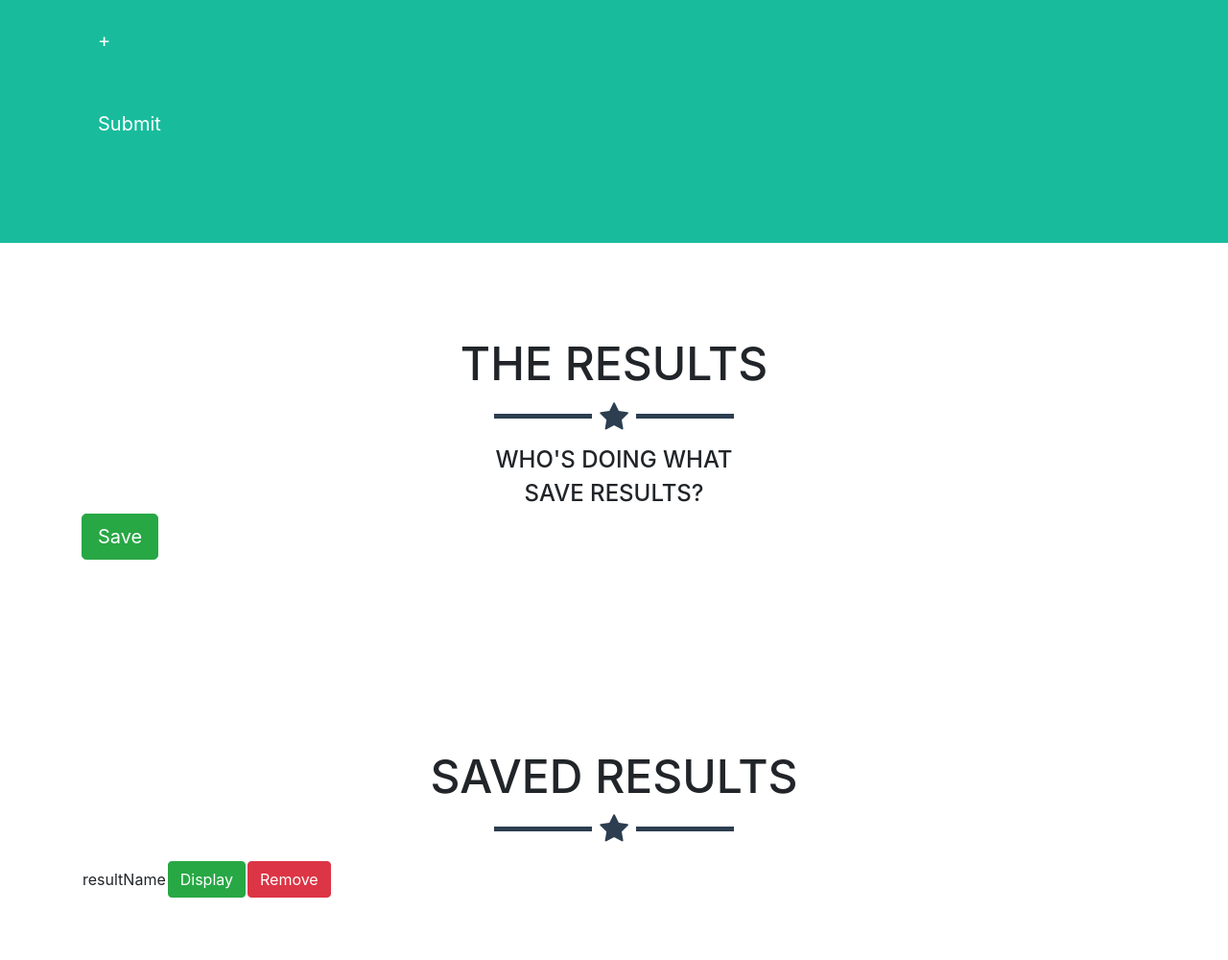
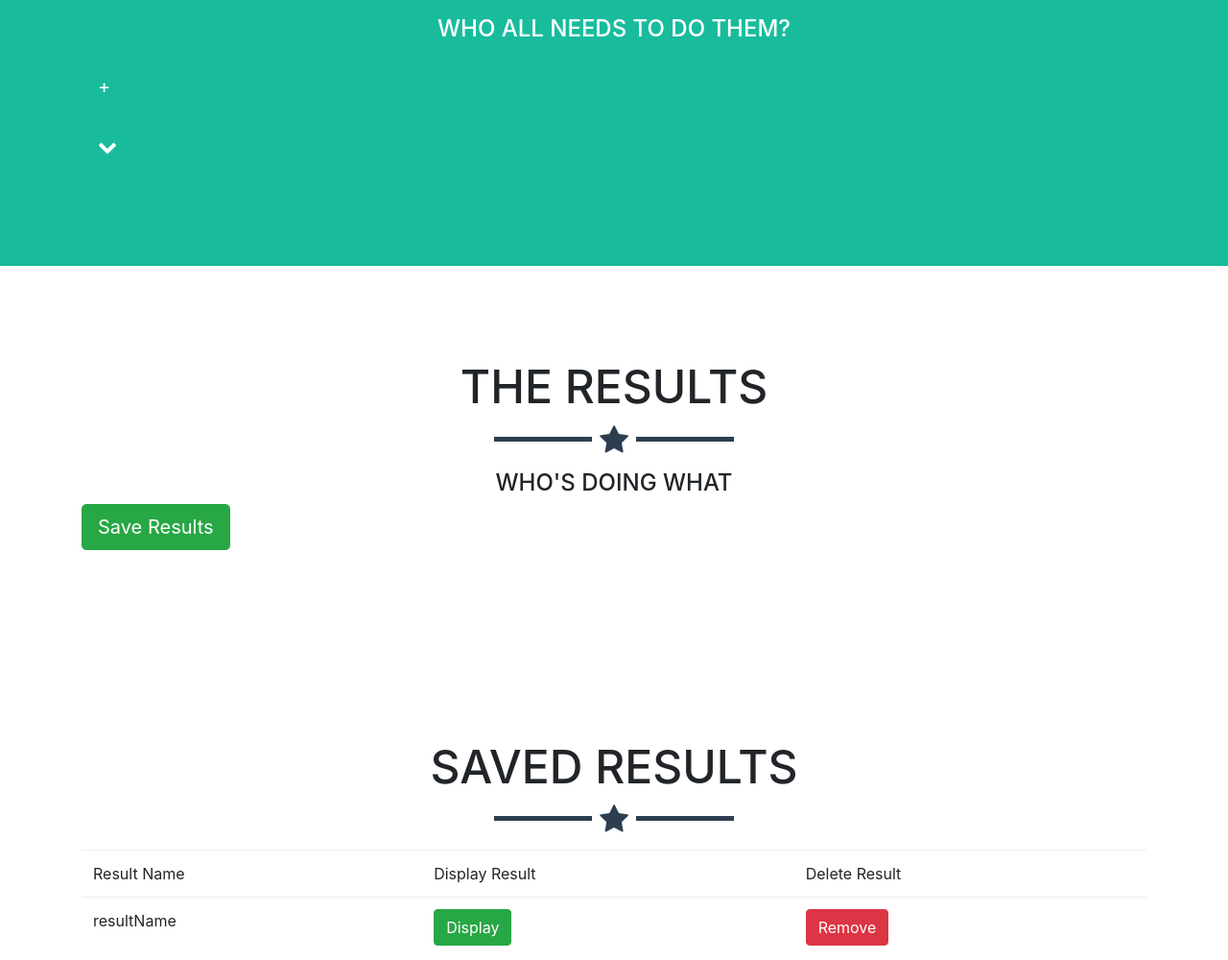
Before and after one commit to cameronellis/task_assigner, a website with bundled scripts: page task_assigner/public/index.html in a window 1280 px wide. Shown: the part 1155-2155 px from the top of the page at 96% size. Built offline with nearby package versions, Linux system fonts and the light colour scheme.

Commit message:
Added transition buttons

```diff
--- a/task_assigner/public/index.html
+++ b/task_assigner/public/index.html
@@ -61,6 +61,12 @@
           <hr class="star-light">
           <span class="skills">Distribute simple tasks amongst you and your peers</span>
         </div>
+        <div class="d-lg-none">
+          <!-- button to transition to next section -->
+          <a class="btn btn-lg btn-outline js-scroll-trigger" href="#tasks">
+            <i class="fa fa-chevron-down"></i>
+          </a>
+        </div>
       </div>
     </header>
 
@@ -73,6 +79,13 @@
 
         <div id="taskContent"></div>
         <input type="button" value="+" onclick="addTaskRow()" class="btn btn-success btn-lg"></input>
+        <div>
+          <!-- button to transition to next section -->
+          <a class="btn btn-success btn-lg js-scroll-trigger" href="#people">
+            <i class="fa fa-chevron-down"></i>
+          </a>
+        </div>
+      </div>
 
     </section>
 
@@ -84,30 +97,43 @@
         <h4 class="text-center">Who all needs to do them?</h4>
 
         <div id="peopleContent"></div>
-        <input type="button" value="+"      class="btn btn-lg btn-outline" onclick="addPeopleRow()"></input>
-        <br></br>
-        <input type="button" value="Submit" class="btn btn-lg btn-outline" onclick="submit()"></input>
+
+        <input type="button" value="+" class="btn btn-lg btn-outline" onclick="addPeopleRow()"></input>
+
+        <div>
+          <!-- button to transition to next section -->
+          <a class="btn btn-lg btn-outline js-scroll-trigger" href="#results" onclick="submit()">
+            <i class="fa fa-chevron-down"></i>
+          </a>
+        </div>
+
       </div>
     </section>
 
     <!-- Results Section -->
     <section id="results">
       <div class="container">
-        <h2 class="text-center">The results</h2>
+        <h2 class="text-center">The Results</h2>
         <hr class="star-primary">
         <h4 class="text-center">Who's doing what</h4>
         <div id="output_table"></div>
-        <h4 class="text-center">Save Results?</h4>
-        <input type="button" value="Save" onclick="saveResults()" class="btn btn-success btn-lg"></input>
+        <input type="button" value="Save Results" onclick="saveResults()" class="btn btn-success btn-lg"></input>
       </div>
     </section>
 
-    <!-- Save Results for Later? -->
+    <!-- Saved Results -->
     <section id="savedResults">
       <div class="container">
         <h2 class="text-center">Saved Results</h2>
         <hr class="star-primary">
-        <table>
+        <table class="table">
+          <thead>
+            <tr>
+              <td>Result Name</td>
+              <td>Display Result</td>
+              <td>Delete Result</td>
+            </tr>
+          </thead>
           <tbody>
             <tr>
               <td>resultName</td>
```
